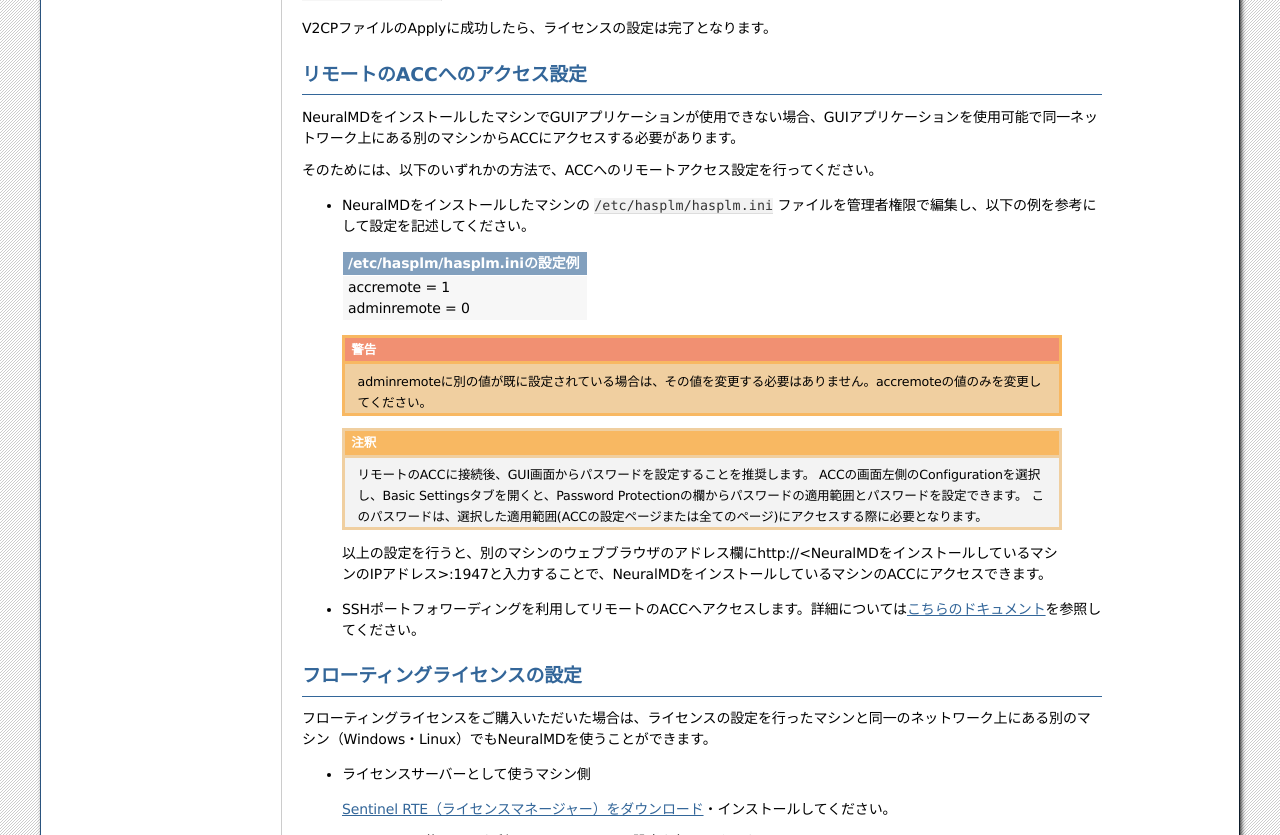
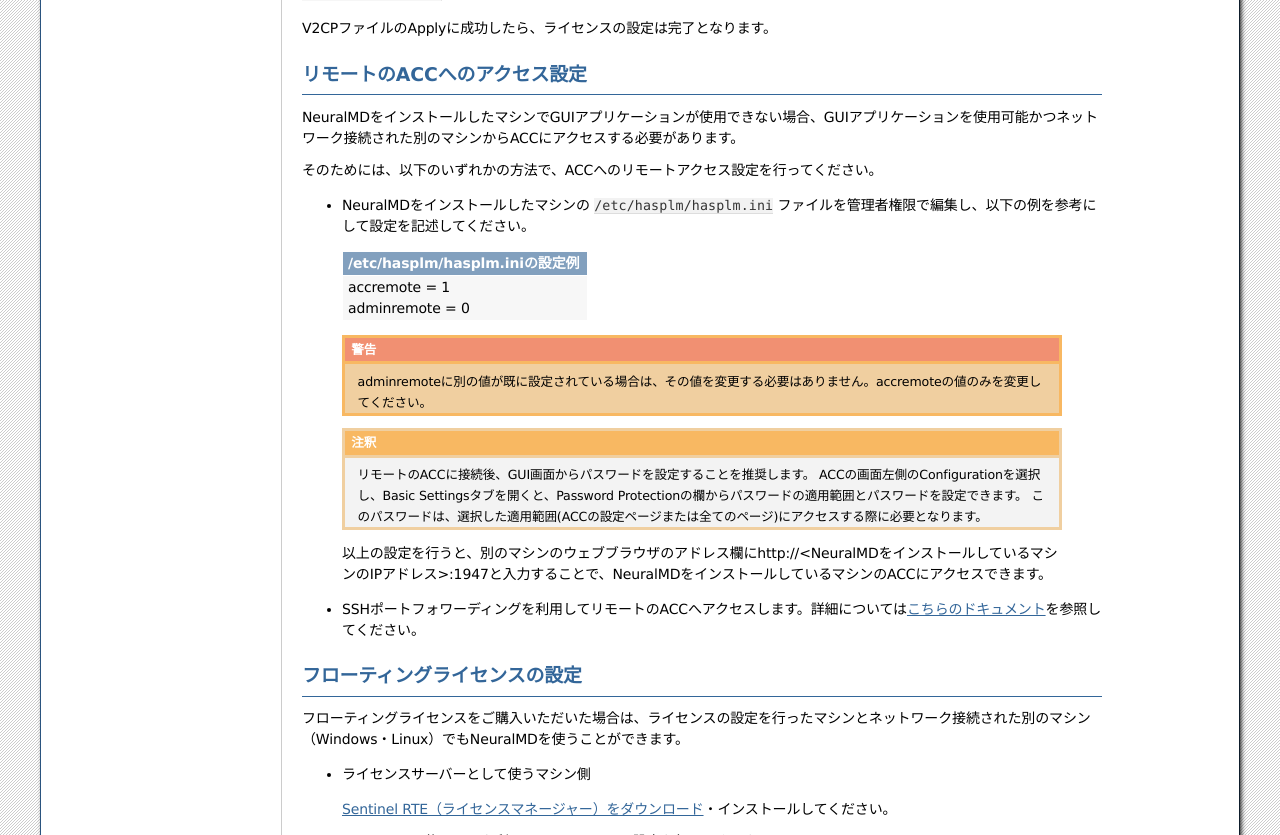
Before and after one commit to advancesoftcorp/neuralmd-doc, a Sphinx documentation site: the page built from docs/source/install/license.rst, in a window 1280 px wide and 1400 px high, scrolled down 4335 px. Shown: the part 151-986 px from the top of the window. Built offline with Sphinx 7.4.7, drawn with Linux system fonts in a browser that asks for light colours; formulas are drawn with MathJax 3.

Commit message:
fix expression of "network"

```diff
--- a/docs/source/install/license.rst
+++ b/docs/source/install/license.rst
@@ -117,7 +117,7 @@
 リモートのACCへのアクセス設定
 =================================
 
-NeuralMDをインストールしたマシンでGUIアプリケーションが使用できない場合、GUIアプリケーションを使用可能で同一ネットワーク上にある別のマシンからACCにアクセスする必要があります。
+NeuralMDをインストールしたマシンでGUIアプリケーションが使用できない場合、GUIアプリケーションを使用可能かつネットワーク接続された別のマシンからACCにアクセスする必要があります。
 
 そのためには、以下のいずれかの方法で、ACCへのリモートアクセス設定を行ってください。
 
@@ -151,7 +151,7 @@
 フローティングライセンスの設定
 ===============================
 
-フローティングライセンスをご購入いただいた場合は、ライセンスの設定を行ったマシンと同一のネットワーク上にある別のマシン（Windows・Linux）でもNeuralMDを使うことができます。
+フローティングライセンスをご購入いただいた場合は、ライセンスの設定を行ったマシンとネットワーク接続された別のマシン（Windows・Linux）でもNeuralMDを使うことができます。
 
 - ライセンスサーバーとして使うマシン側
 
```
